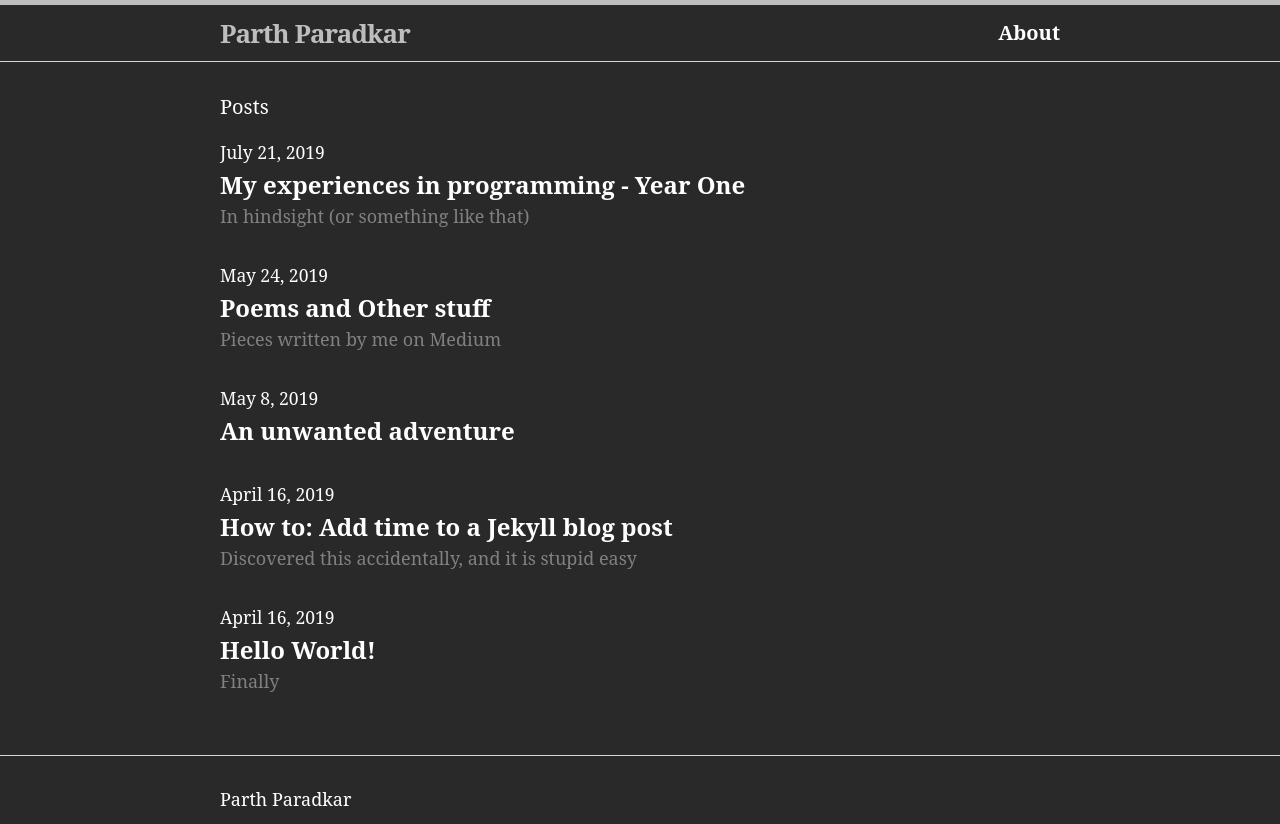
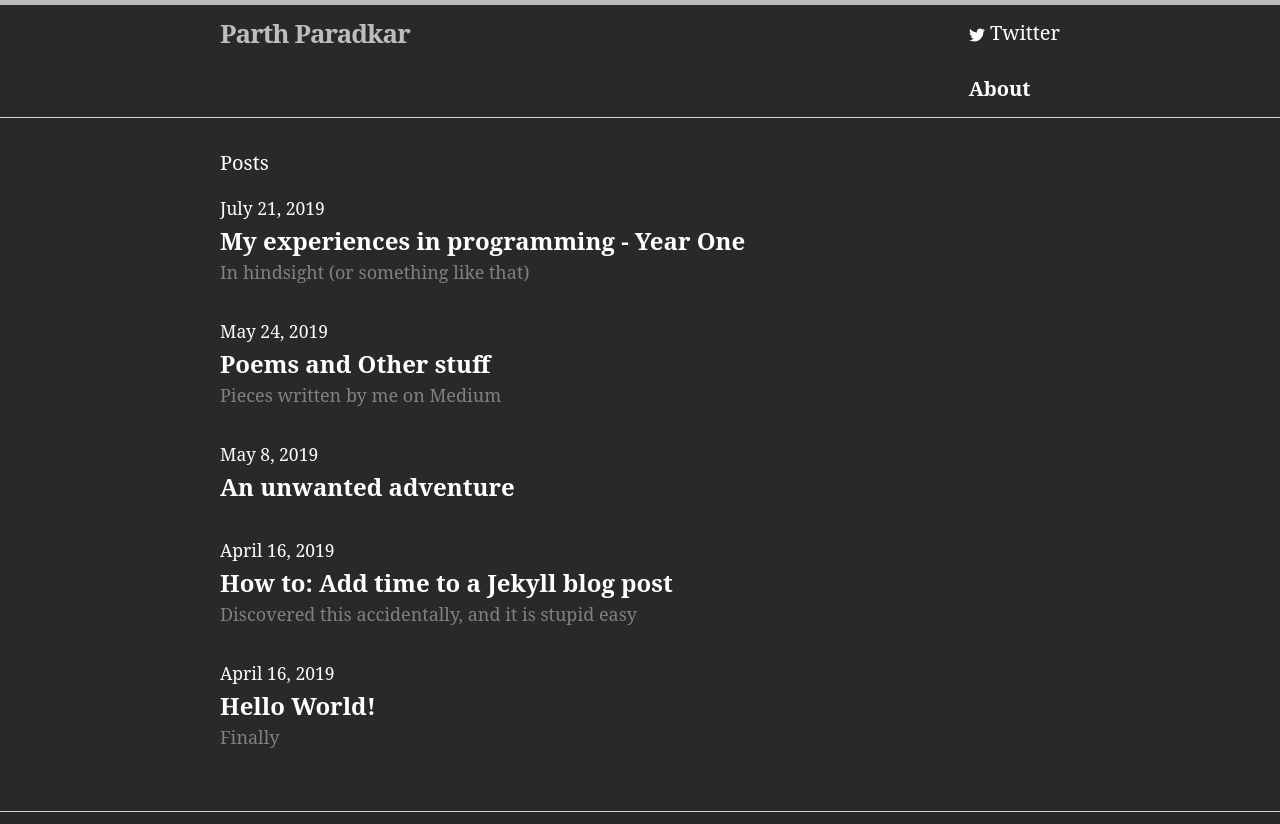
Before and after one commit to tweet-sevak/thescriptninja.github.io, a Jekyll site: the page built from index.html, in a window 1280 px wide, cut to the strip 0-824 px from the top of the page. Built offline with Jekyll 4.4.1, drawn with Linux system fonts in a browser that asks for light colours.

Commit message:
Twitter icon added

```diff
--- a/_includes/header.html
+++ b/_includes/header.html
@@ -13,6 +13,11 @@
         </svg>
       </a>
 
+      <div class="social-media-list">
+        <li>
+           {% include icon-twitter.html username=site.twitter_username %}
+        </li>
+      </div>
       <div class="trigger">
         {% for my_page in site.pages %}
           {% if my_page.title %}
@@ -20,6 +25,7 @@
           {% endif %}
         {% endfor %}
       </div>
+
     </nav>
 
   </div>
```
